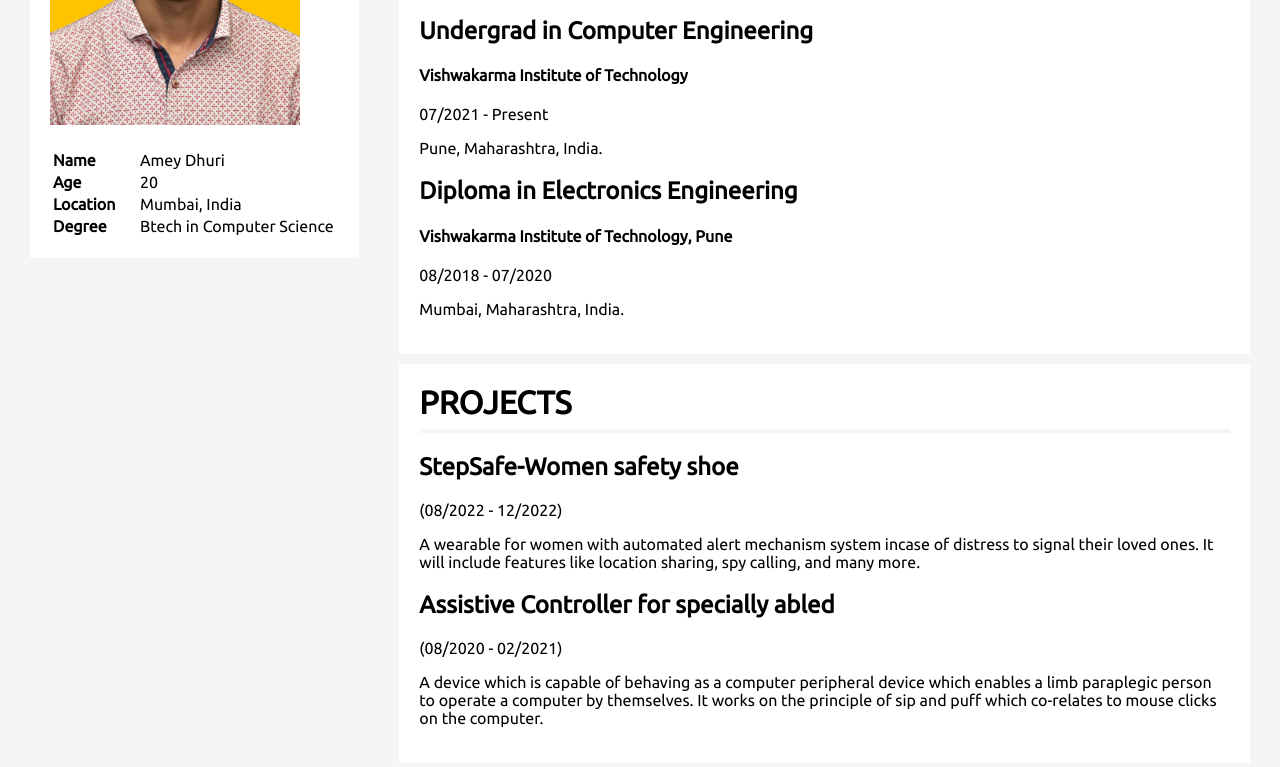
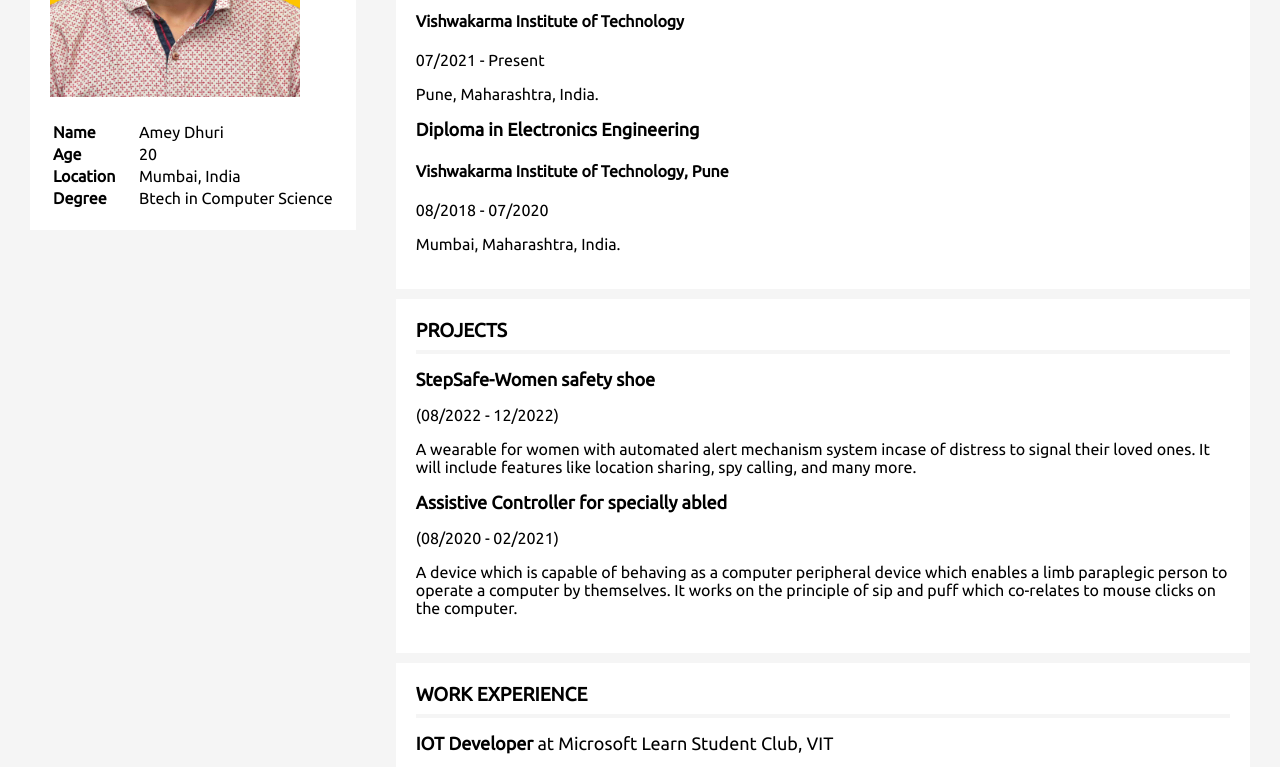
Before and after one commit to SayuriYuto/Portfolio-Experiment-2, a plain HTML site: page index.html in a window 1280 px wide. Shown: the part 374-1141 px from the top of the page. Drawn offline with Linux system fonts and the light colour scheme; files whose address does not match are found by name.

Commit message:
font size changes

```diff
--- a/index.html
+++ b/index.html
@@ -123,12 +123,12 @@
 				<hr>
 				<div class="mp-content">
 					<div class="mp-education">
-						<h2><strong>Undergrad in Computer Engineering</strong> </h3>
-							<h4>Vishwakarma Institute of Technology</h5>
+						<h2><strong>Undergrad in Computer Engineering</strong> </h2>
+							<h4>Vishwakarma Institute of Technology</h4>
 								<p>07/2021 - Present</p>
 								<p>Pune, Maharashtra, India.</p>
-								<h2><strong>Diploma in Electronics Engineering</strong> </h3>
-									<h4>Vishwakarma Institute of Technology, Pune</h5>
+								<h2><strong>Diploma in Electronics Engineering</strong> </h2>
+									<h4>Vishwakarma Institute of Technology, Pune</h4>
 										<p>08/2018 - 07/2020</p>
 										<p>Mumbai, Maharashtra, India.</p>
 					</div>
--- a/style.css
+++ b/style.css
@@ -4,10 +4,18 @@ body {
 
 h1 {
 	margin: 0px auto;
+	font-size:larger;
 }
 
 h2 {
 	font-weight: normal;
+	font-size: large;
+}
+h4{
+	font-size:medium;
+}
+p{
+	font-size: medium;
 }
 
 body {
```
